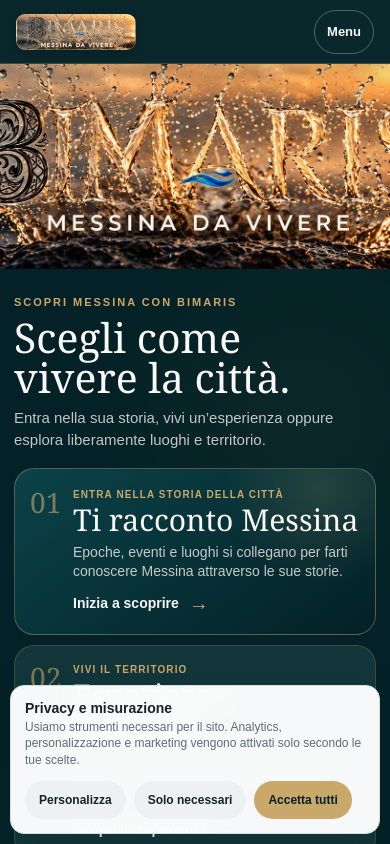
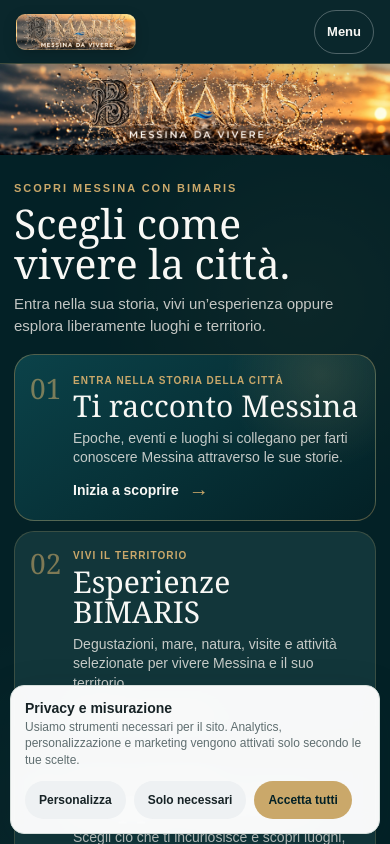
Before and after one commit to giovannibrunetto/bimaris-platform, a Next.js app in the folder apps/web/: page / in a window 390 px wide. Shown: the top 844 px of the page. Built offline with nearby package versions, Linux system fonts and the light colour scheme.

Commit message:
fix(home): preserve full hero artwork on mobile

```diff
--- a/apps/web/app/home-journey-v2.css
+++ b/apps/web/app/home-journey-v2.css
@@ -50,7 +50,9 @@
 @media(max-width:760px){
   /* Mobile home: preserve hierarchy, but reduce vertical density at phone widths. */
   .brand-hero-compact{padding-bottom:0!important}
-  .brand-hero-compact .brand-hero-visual img{width:100%;height:clamp(205px,58vw,285px)!important;object-fit:cover!important;object-position:center center!important}
+  /* Preserve the complete BIMARIS artwork on phones: never crop the embedded wordmark. */
+  .brand-hero-compact .brand-hero-visual{background:#032126!important}
+  .brand-hero-compact .brand-hero-visual img{width:100%!important;height:auto!important;display:block!important;object-fit:contain!important;object-position:center center!important}
 
   .home-journey{padding:26px 16px 28px!important}
   .home-journey .home-journey-inner{width:100%;margin:0 auto}
@@ -80,7 +82,6 @@
 }
 
 @media(max-width:390px){
-  .brand-hero-compact .brand-hero-visual img{height:205px!important}
   .home-journey{padding-left:14px!important;padding-right:14px!important}
   .home-journey-paths-v2 .home-journey-path{padding-left:15px!important;padding-right:15px!important;gap:11px!important}
   .home-journey-paths-v2 .home-journey-number{flex-basis:32px;font-size:28px}
```
